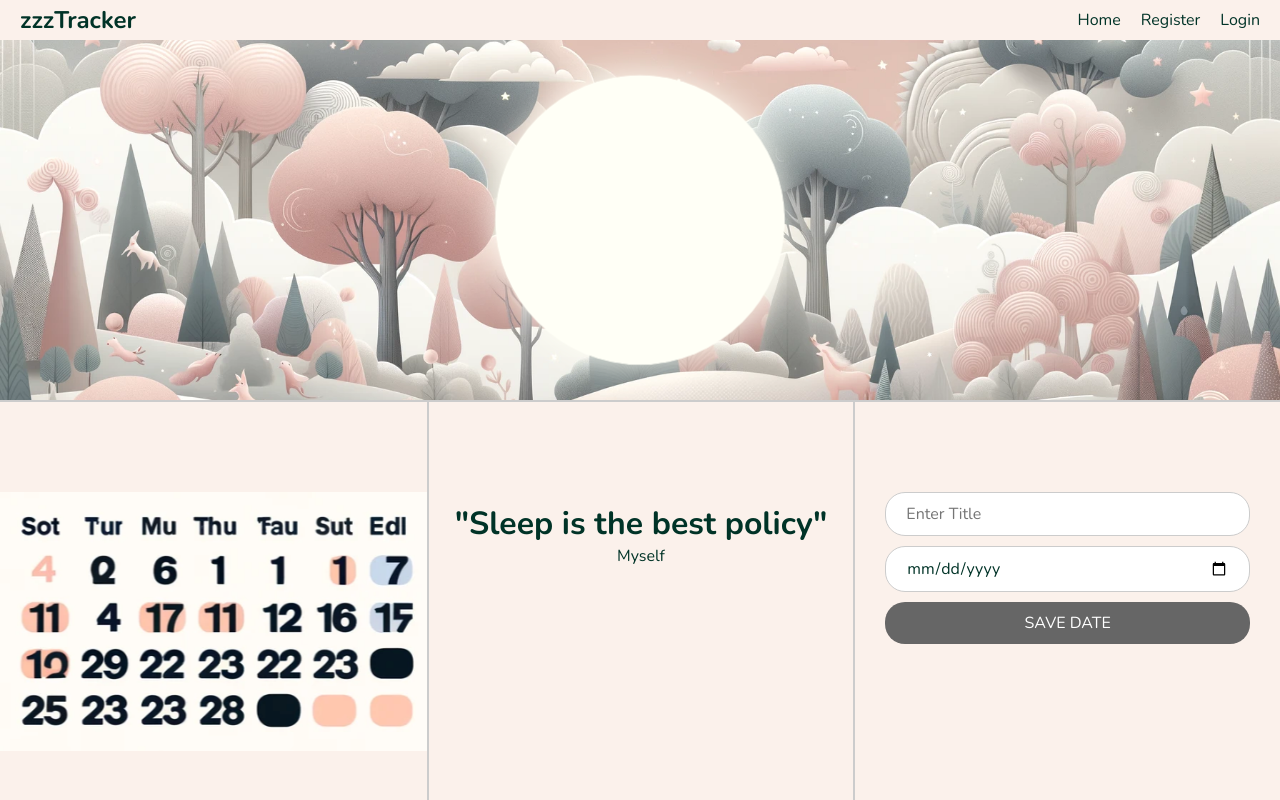
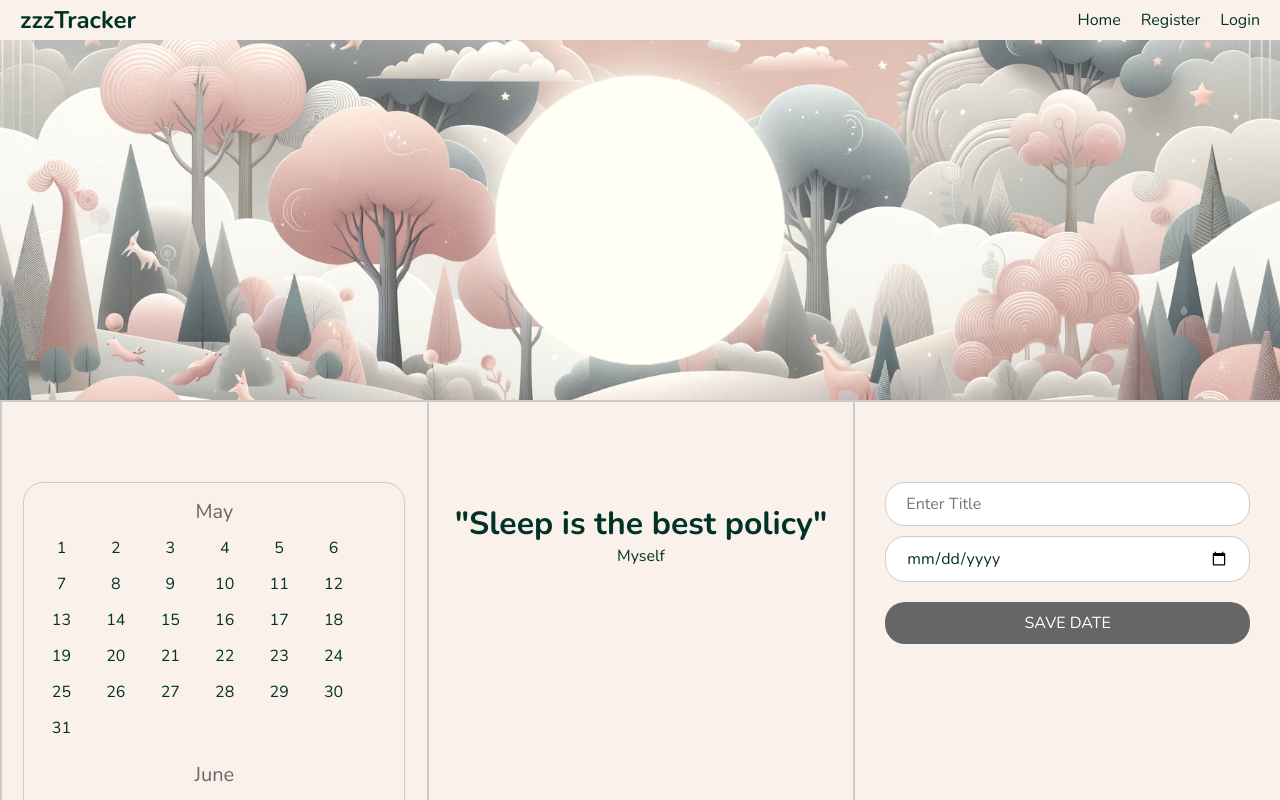
Before and after one commit to DomiCodeur/zzzTracker, an Angular app: page /home in a window 1280 px wide. Built offline with nearby package versions, Linux system fonts and the light colour scheme.

Commit message:
Added calendar component

```diff
--- a/src/app/app.module.ts
+++ b/src/app/app.module.ts
@@ -10,6 +10,8 @@ import { LoginComponent } from './components/login/login.component';
 import { HttpClientModule } from '@angular/common/http';
 import { DatesModule } from './modules/dates/dates.module';
 import { UserService } from './services/user.service';
+import { CalendarComponent } from './components/calendar/calendar.component';
+import { CalendarService } from './services/calendar.service';
 
 @NgModule({
   declarations: [
@@ -17,6 +19,7 @@ import { UserService } from './services/user.service';
     HomeComponent,
     RegisterComponent,
     LoginComponent,
+    CalendarComponent,
   ],
   imports: [
     BrowserModule,
@@ -25,7 +28,7 @@ import { UserService } from './services/user.service';
     HttpClientModule,
     DatesModule,
   ],
-  providers: [UserService],
+  providers: [UserService, CalendarService],
   bootstrap: [AppComponent],
 })
 export class AppModule {}
--- /dev/null
+++ b/src/app/components/calendar/calendar.component.css
@@ -0,0 +1,53 @@
+.calendar-container {
+  width: 90%;
+  margin: 10px auto;
+  padding: 10px;
+  border-radius: 20px;
+  border: 1px solid #ccc;
+  text-align: center;
+}
+
+.calendar-container p {
+  color: #666;
+  font-size: 20px;
+  padding: 5px;
+}
+
+.calendar-container .month {
+  margin-bottom: 10px;
+}
+
+.calendar-container .days {
+  display: flex;
+  flex-wrap: wrap;
+  justify-content: flex-start;
+}
+
+.calendar-container .day {
+  color: #666;
+  flex: 0 0 14%;
+  padding: 5px;
+  margin: 2px;
+  border-radius: 4px;
+  transition: background-color 0.3s, transform 0.3s;
+}
+
+.calendar-container .color1 {
+  background-color: #bd979a;
+}
+
+.calendar-container .color2 {
+  background-color: #c6c5be;
+}
+
+.calendar-container .color3 {
+  background-color: #bdbdb9;
+}
+
+.calendar-container .color4 {
+  background-color: #c6c6be;
+}
+
+.calendar-container .color5 {
+  background-color: #b1bcc5;
+}
--- /dev/null
+++ b/src/app/components/calendar/calendar.component.html
@@ -0,0 +1,14 @@
+<div class="calendar-container">
+  <div *ngFor="let month of calendar" class="month">
+    <p>{{ month.month }}</p>
+    <div class="days">
+      <div
+        *ngFor="let day of month.days; let dayIndex = index"
+        [ngClass]="getDayClass(dayIndex, day.events.length)"
+        class="day"
+      >
+        <div>{{ day.day }}</div>
+      </div>
+    </div>
+  </div>
+</div>
--- /dev/null
+++ b/src/app/components/calendar/calendar.component.ts
@@ -0,0 +1,27 @@
+import { Component, OnInit } from '@angular/core';
+import { CalendarService } from '../../services/calendar.service';
+
+@Component({
+  selector: 'app-calendar',
+  templateUrl: './calendar.component.html',
+  styleUrls: ['./calendar.component.css'],
+})
+export class CalendarComponent implements OnInit {
+  calendar: any[] = [];
+  private colorClasses = ['color1', 'color2', 'color3', 'color4', 'color5'];
+
+  constructor(private calendarService: CalendarService) {}
+
+  ngOnInit() {
+    this.calendarService.getCalendarWithEvents().subscribe((calendar) => {
+      this.calendar = calendar;
+    });
+  }
+
+  getDayClass(dayIndex: number, eventCount: number): string {
+    if (eventCount > 0) {
+      return this.colorClasses[dayIndex % this.colorClasses.length];
+    }
+    return '';
+  }
+}
--- a/src/app/components/home/home.component.html
+++ b/src/app/components/home/home.component.html
@@ -8,7 +8,9 @@
   </div>
 </div>
 <div class="bottom-section">
-  <div class="section first"></div>
+  <div class="section first">
+    <app-calendar></app-calendar>
+  </div>
   <div class="section second">
     <h1>"Sleep is the best policy"</h1>
     <p>Myself</p>
--- a/src/app/modules/dates/date-item/date-item.component.ts
+++ b/src/app/modules/dates/date-item/date-item.component.ts
@@ -1,5 +1,5 @@
 import { Component, Input, Output, EventEmitter } from '@angular/core';
-import { DateModel } from '../models/date.model';
+import { DateModel } from '../../../models/date.model';
 
 @Component({
   selector: 'app-date-item',
--- a/src/app/modules/dates/date-list/date-list.component.ts
+++ b/src/app/modules/dates/date-list/date-list.component.ts
@@ -1,6 +1,6 @@
 import { Component, OnInit } from '@angular/core';
 import { DateService } from '../services/date.service';
-import { DateModel } from '../models/date.model';
+import { DateModel } from '../../../models/date.model';
 
 @Component({
   selector: 'app-date-list',
--- a/src/app/modules/dates/date-selected/date-selected.component.ts
+++ b/src/app/modules/dates/date-selected/date-selected.component.ts
@@ -1,6 +1,6 @@
 import { Component, OnInit } from '@angular/core';
 import { DateService } from '../services/date.service';
-import { DateModel } from '../models/date.model';
+import { DateModel } from '../../../models/date.model';
 
 @Component({
   selector: 'app-date-selected',
--- a/src/app/modules/dates/services/date.service.ts
+++ b/src/app/modules/dates/services/date.service.ts
@@ -2,7 +2,7 @@ import { Injectable } from '@angular/core';
 import { HttpClient, HttpHeaders } from '@angular/common/http';
 import { BehaviorSubject, Observable, throwError, of } from 'rxjs';
 import { catchError, map, tap, switchMap } from 'rxjs/operators';
-import { DateModel } from '../models/date.model';
+import { DateModel } from '../../../models/date.model';
 import { UserService } from 'src/app/services/user.service';
 
 @Injectable({
@@ -127,6 +127,12 @@ export class DateService {
       );
   }
 
+  getDates(): Observable<DateModel[]> {
+    return this.dates$.pipe(
+      tap((dates) => console.log('Fetching dates:', dates))
+    );
+  }
+
   private createHeaders(token: string): HttpHeaders {
     return new HttpHeaders({ Authorization: `Bearer ${token}` });
   }
--- /dev/null
+++ b/src/app/services/calendar.service.ts
@@ -0,0 +1,66 @@
+import { Injectable } from '@angular/core';
+import { DateService } from '../modules/dates/services/date.service';
+import { Observable } from 'rxjs';
+import { map } from 'rxjs/operators';
+
+@Injectable({
+  providedIn: 'root',
+})
+export class CalendarService {
+  currentYear = new Date().getFullYear();
+  currentMonth = new Date().getMonth();
+
+  constructor(private dateService: DateService) {}
+
+  generateCalendar(year: number): any[] {
+    const months = [
+      { name: 'January', days: 31 },
+      { name: 'February', days: year % 4 === 0 ? 29 : 28 },
+      { name: 'March', days: 31 },
+      { name: 'April', days: 30 },
+      { name: 'May', days: 31 },
+      { name: 'June', days: 30 },
+      { name: 'July', days: 31 },
+      { name: 'August', days: 31 },
+      { name: 'September', days: 30 },
+      { name: 'October', days: 31 },
+      { name: 'November', days: 30 },
+      { name: 'December', days: 31 },
+    ];
+
+    const calendar = months
+      .slice(this.currentMonth, this.currentMonth + 2)
+      .map((month) => {
+        const days = [];
+        for (let i = 1; i <= month.days; i++) {
+          days.push({ day: i, events: [] });
+        }
+        return { month: month.name, days };
+      });
+
+    return calendar;
+  }
+
+  getCalendarWithEvents(): Observable<any[]> {
+    return this.dateService.getDates().pipe(
+      map((events) => {
+        const calendar = this.generateCalendar(this.currentYear);
+        events.forEach((event) => {
+          const eventDate = new Date(event.date);
+          if (eventDate.getFullYear() === this.currentYear) {
+            const monthIndex = eventDate.getMonth() - this.currentMonth;
+            if (monthIndex >= 0 && monthIndex < calendar.length) {
+              const day = calendar[monthIndex].days[eventDate.getDate() - 1];
+              if (day) {
+                day.events.push(event);
+              }
+            }
+          }
+        });
+        return calendar;
+      })
+    );
+  }
+
+  // Ajoutez les méthodes pour avancer ou reculer le calendrier ici
+}
--- a/src/styles.css
+++ b/src/styles.css
@@ -99,16 +99,13 @@ body {
 .bottom-section .section {
   padding-top: 70px;
   border-left: 2px solid #ccc;
-  display: flex;
-  justify-content: top;
   flex-direction: column;
 }
 
 .bottom-section .section:first-child {
-  border-left: none;
-  background-image: url("/assets/images/calendar.webp");
-  background-position: center;
-  background-repeat: no-repeat;
+  display: flex;
+  justify-content: top;
+  align-items: center;
 }
 
 .bottom-section .section:nth-child(2) {
@@ -129,7 +126,6 @@ body {
 .input-group {
   display: flex;
   flex-direction: column;
-  padding-top: 10px;
 }
 
 .input-field {
@@ -138,6 +134,7 @@ body {
   border: 1px solid #ccc;
   outline: none;
   font-size: 16px;
+  margin-bottom: 10px;
 }
 
 .submit-button {
```
Also changed, not shown: src/app/models/date.model.ts (renamed from src/app/modules/dates/models/date.model.ts), 1 other file (tests, documents, lock files or other folders).
